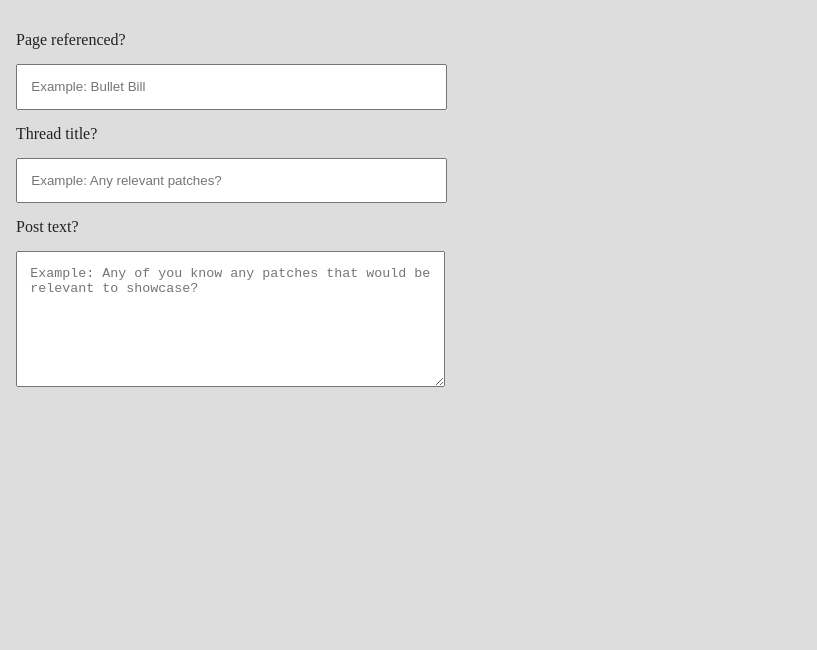
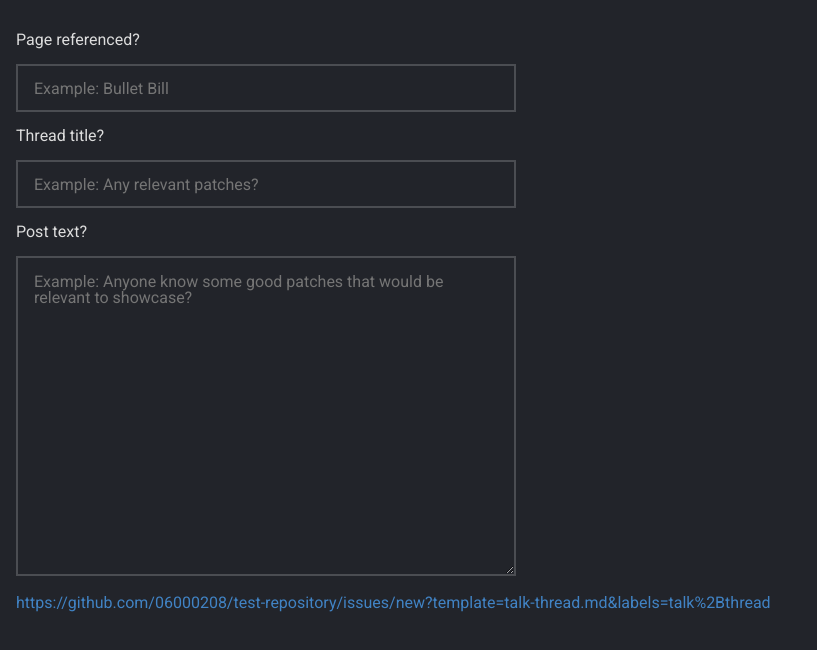
Before and after one commit to 06000208/test-repository, a plain HTML site: page new_thread.html in a window 1280 px wide. Shown: the whole page, without its empty margins (0-817 px from the left). Drawn offline with nearby package versions, Linux system fonts and the light colour scheme.

Commit message:
Update new_thread.html

```diff
--- a/new_thread.html
+++ b/new_thread.html
@@ -4,36 +4,104 @@
 <head id="head">
   <meta charset="utf-8">
   <meta name="viewport" content="width=device-width, initial-scale=1">
+  <link href="https://fonts.googleapis.com/css?family=Roboto&display=swap" rel="stylesheet">
+  <script src="https://ajax.googleapis.com/ajax/libs/jquery/3.4.1/jquery.min.js"></script>
+  <script src="https://unpkg.com/@ungap/url-search-params"></script> <!-- https://github.com/ungap/url-search-params -->
   <title id="title">New Thread</title>
   <style>
+    * {
+      box-sizing: border-box;
+    }
+
     html,
     body {
       margin: 0;
+      padding: 0;
     }
 
     html {
-      background-color: #ddd;
-      padding: 0;
+      height: 100%;
+      width: 100%;
+      background-color: #22242A;
     }
 
     body {
-      color: #222;
+      min-height: 100%;
+      color: #ddd;
+      font-family: 'Roboto', sans-serif;
       font-size: 16px;
       line-height: 16px;
+      font-weight: 400;
       padding: 1em;
     }
 
+    input,
+    textarea {
+      box-shadow: none;
+      border: 2px solid #4B4D52;
+      background-color: #22242A;
+      color: #eee;
+      font-family: 'Roboto', sans-serif;
+      font-size: 16px;
+      line-height: 16px;
+      font-weight: 400;
+      padding: 1em;
+      width: 500px;
+    }
+
     input {
-      padding: 1em;
-      width: 400px;
+      height: 3em;
     }
 
     textarea {
-      padding: 1em;
-      height: 8em;
-      width: 400px;
-      max-width: 400px;
+      min-height: 6em;
+      height: 20em;
+      min-width: 500px;
+      max-width: 500px;
+      resize: vertical;
     }
+
+    a,
+    a:link {
+      color: #4183C4;
+      cursor: pointer;
+      text-decoration: none;
+    }
+
+    a:visited {
+      color: #8f6ceb;
+    }
+
+    a:hover,
+    a:active,
+    a:focus {
+      text-decoration: underline;
+    }
+
+    a:not([href]) {
+      color: #A60000;
+      cursor: not-allowed;
+    }
+
+    a.page-title {
+      color: #E0A3D8;
+    }
+
+    /* .label
+
+    .label.talk-thread
+    .label.bug
+    .label.enhancement
+    .label.proposal
+
+    .label.duplicate
+    .label.good-first-issue
+    .label.help-wanted
+    .label.invalid
+    .label.proposal
+    .label.question
+    .label.wont-change
+    .label.soon  */
   </style>
 </head>
 
@@ -49,24 +117,61 @@
   <p>
     Post text?
   </p>
-  <textarea id="post-text" placeholder="Example: Any of you know any patches that would be relevant to showcase?"></textarea>
+  <textarea id="post-text" placeholder="Example: Anyone know some good patches that would be relevant to showcase?"></textarea>
+  <p id="result">
+
+  </p>
   <script type="text/javascript">
-    function init() {
-      var query = window.location.search.substring(1);
-      var vars = query.split("&");
-      function getQuery(variable) {
-        for (var i = 0; i < vars.length; i++) {
-          var pair = vars[i].split("=");
-          if (pair[0] == variable) { return pair[1]; }
-        }
-        return (false);
-      }
-      let origin = getQuery("origin");
-      if (origin !== false) {
-        document.getElementById("page").value = origin.replace("_", " ");
+    var parameters = new URLSearchParams(window.location.search);
+    // https://developer.mozilla.org/en-US/docs/Web/API/URLSearchParams
+    /* prototype new thread parameters spec
+    page= // title of the page they came from
+    origin= // url path of the page they came from
+    type= talk+thread, bug, enhancement, proposal, none
+    labels= //
+    egg= true // value isn't checked, just that it's there, enables non-standard label selection, easter egg
+    */
+    var repository = "https://github.com/06000208/test-repository/issues/new?";
+    var query = new URLSearchParams();
+    var examples = {
+      talk_thread: {
+        page: "Bullet Bill",
+        post_text: "Any relevant patches?",
+        thread_title: "Anyone know some good patches that would be relevant to showcase?"
       }
     }
-    window.onload = init;
+    // correct
+    // template=talk_thread.md
+    // labels=talk+thread%2cwont+change
+    // title=Test+Example
+    // &body= encodeURIComponent()
+
+    function build() {
+      // + "/issues/new?"
+      query.set("template", "talk-thread.md");
+      query.set("labels", "talk+thread");
+      if (parameters.has("type") === true) {
+        if (["talk+thread", "bug", "enhancement", "proposal"].includes(parameters.get("type"))) {
+          query.set("labels", parameters.get("type"));
+        }
+      }
+      if ($("#thread-title").val().length > 1) {
+        query.set("title", $("#thread-title").val() + ($("#page").val().length > 1 ? " ("+$("#page").val()+")" : ""));
+      }
+      if ($("#post-text").val().length > 1) {
+        query.set("body", $("#post-text").val());
+      }
+      return repository + query.toString();
+    }
+    function oneSecondFunction() {
+      var link = build();
+      console.log("run:", link);
+      $("#result").html("<a href=\""+link+"\">"+link+"</a>");
+    }
+    $(function () {
+      console.log("initd")
+      setInterval(oneSecondFunction, 1000);
+    });
     // window.location.search
     // https://developer.mozilla.org/en-US/docs/Web/API/URL
   </script>
```
